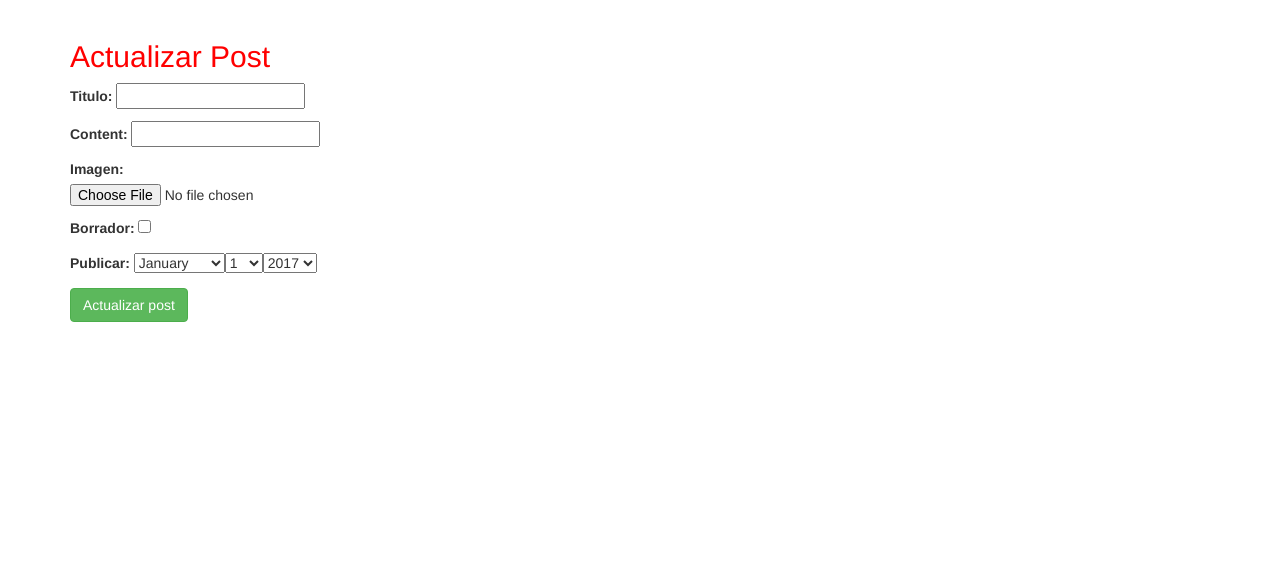
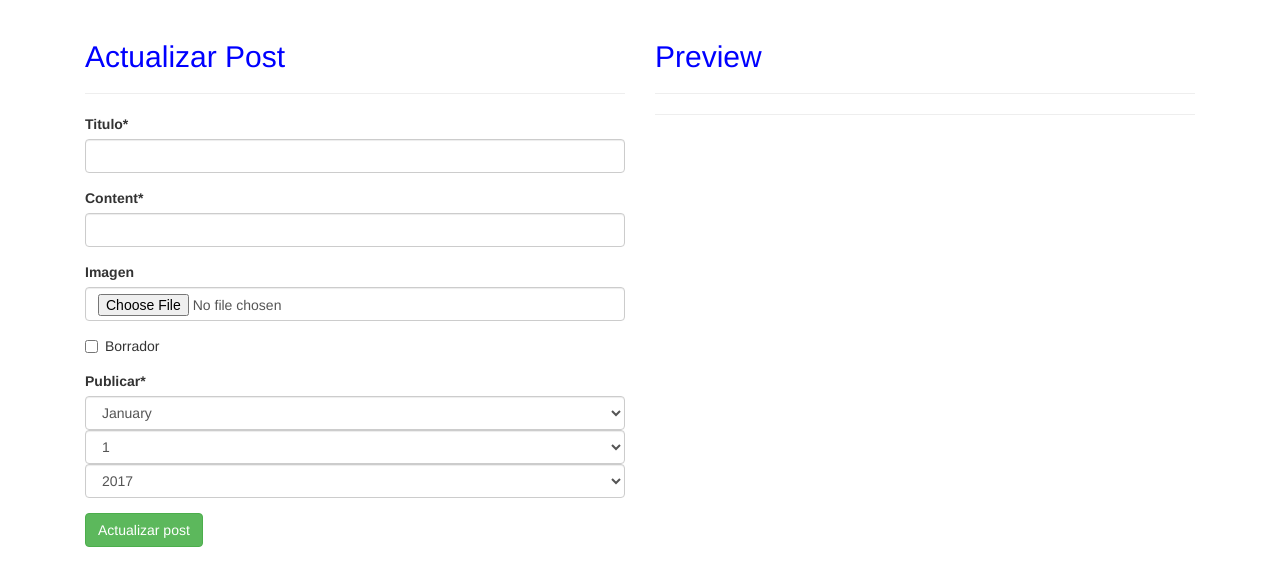
Before and after one commit to Izaark/Blog, a Django app: template blog/templates/post_update.html in a window 1280 px wide. Shown: the part 52-638 px from the top of the page. Run offline with Django 3.2, Linux system fonts and the light colour scheme; the template is opened without the code that fills it: values that come from a table or form of the project are taken from there, others are empty; some libraries are stand-ins or nearby versions.

Commit message:
Truncate,Preview jQury & Crispy

```diff
--- a/blog/Posts/forms.py
+++ b/blog/Posts/forms.py
@@ -3,7 +3,7 @@ from .models import Post
 from pagedown.widgets import PagedownWidget
 
 class PostForm(forms.ModelForm):
-	content = forms.CharField(widget=PagedownWidget)
+	content = forms.CharField(widget=PagedownWidget(show_preview=False))
 	class Meta:
 		model = Post
 		fields = [
--- a/blog/Posts/models.py
+++ b/blog/Posts/models.py
@@ -4,7 +4,8 @@ from django.db.models.signals import pre_save
 from django.utils.text import slugify
 from django.conf import settings
 from django.utils import timezone
-
+from markdown_deux import markdown
+from django.utils.safestring import mark_safe
 	#override al manager
 class PostManager(models.Manager):
 	def active(self, *args, **kwargs):
@@ -50,6 +51,12 @@ class Post(models.Model):
 
 	def get_absolute_url_update(self):
 		return reverse_lazy('posts:update', kwargs={'slug':self.slug})
+
+	def get_markdown(self):
+		content = self.content
+		markdown_text = markdown(content)
+		return mark_safe(markdown_text)
+
 #crea slug para identificar con esto en lugar de id
 def create_slug(instance, new_slug=None):
 	slug = slugify(instance.title)
--- a/blog/blog/settings.py
+++ b/blog/blog/settings.py
@@ -38,8 +38,12 @@ INSTALLED_APPS = [
     'django.contrib.messages',
     'django.contrib.staticfiles',
     'pagedown',
+    'markdown_deux',
+    'crispy_forms',
     'Posts',
 ]
+
+CRISPY_TEMPLATE_PACK = 'bootstrap3'
 
 MIDDLEWARE = [
     'django.middleware.security.SecurityMiddleware',
--- a/blog/static/css/style.css
+++ b/blog/static/css/style.css
@@ -1,6 +1,10 @@
 h2{
-	color: red;
+	color: blue;
 }
 h3{
 	color: green;
 }
+.wmd-panel {
+margin-left: 0px !important;
+margin-right: 0px !important;
+}
--- a/blog/templates/base.html
+++ b/blog/templates/base.html
@@ -73,7 +73,9 @@
 <script src="https://cdnjs.cloudflare.com/ajax/libs/marked/0.3.6/marked.min.js"></script>
 
 <script type="text/javascript">
+
   $(document).ready(function(){
+   // renderiza de markdown a html para todo el contenido con jquery, "es mejor desde django en el back"
     $('.content-markdown').each(function(){
           var content = $(this).text()
           console.log(content)
@@ -81,10 +83,45 @@
           console.log(markedContent)
           $(this).html(markedContent)
       })
-    $('.content-markdown img').each(function(){
+    // hace la imagen responsiva, la cual se llama en post_list.html
+    $('.post-detail-art img').each(function(){
       $(this).addClass('img-responsive')
     })
   })
+
+
+  var contentInput = $('#id_content');
+      //$('#preview-content').html(marked(contentInput.val()))
+
+  //para que sea responsive la imagen y el contenido y en tiempo real con keyup
+  function setContent(value){
+    var markedContent = marked(value)
+    $('#preview-content').html(markedContent)
+    $('#preview-content img').each(function(){
+      $(this).addClass('img-responsive')
+    })
+  }
+  setContent(contentInput.val())
+  contentInput.keyup(function(){
+    // console.log($(this).val())
+    var newContent = ($(this).val())
+    setContent(newContent)
+  })
+
+    // preview del titulo y titile en tiempo real con keyup
+  var titleInput = $('#id_title');
+  function setTitle(value){
+    var markedTitle = marked(value)
+    $('#preview-title').html(markedTitle)
+  }
+
+  setTitle(titleInput.val())
+
+  titleInput.keyup(function(){
+    var newTitle = ($(this).val())
+    setTitle(newTitle)
+  })
+
 </script>
 </body>
 
--- a/blog/templates/post_detail.html
+++ b/blog/templates/post_detail.html
@@ -14,7 +14,8 @@
 	{% else %}
 		<h4> Author: {{ instance.user }}</h4>
 	{% endif %}
-	<div class="content-markdown"> {{ instance.content}} </div>
+	<div class="post-detail-art"> {{ instance.get_markdown}} </div>
+
 		{# |safe html #}
 <!--	{{ share_string}}<br>
 	{{ instance.title|urlify}} -->
--- a/blog/templates/post_update.html
+++ b/blog/templates/post_update.html
@@ -1,13 +1,24 @@
 {% extends "base.html" %}
+{% load crispy_forms_tags %}
  {% block head_extra %}
    {{ form.media }}
 {% endblock head_extra %}
 {% block title %} Actualizar {% endblock title %}
+
 {% block content %}
-        <h2>Actualizar Post</h2>
+    <div class="col-sm-6">
+        <h2>Actualizar Post</h2><hr>
         <form method="post" action="" enctype="multipart/form-data">
             {% csrf_token %}
-			{{ form.as_p }}
+            {{ form|crispy }}
             <input type="submit" value="Actualizar post" class="btn btn-success">
         </form>
+    </div>
+    <div class="col-sm-6">
+    	<h2>Preview</h2>
+    	<div class="content-preview">
+    		<h4 id="preview-title"></h4><hr>
+    		<p id="preview-content"></p><hr>
+    	</div>
+    </div>
 {% endblock content %}
```
Also changed, not shown: blog/templates/post_create.html (+12 -1 lines), blog/templates/post_list.html (+9 -7 lines). Lines whose indentation alone changed are shown as unchanged.
